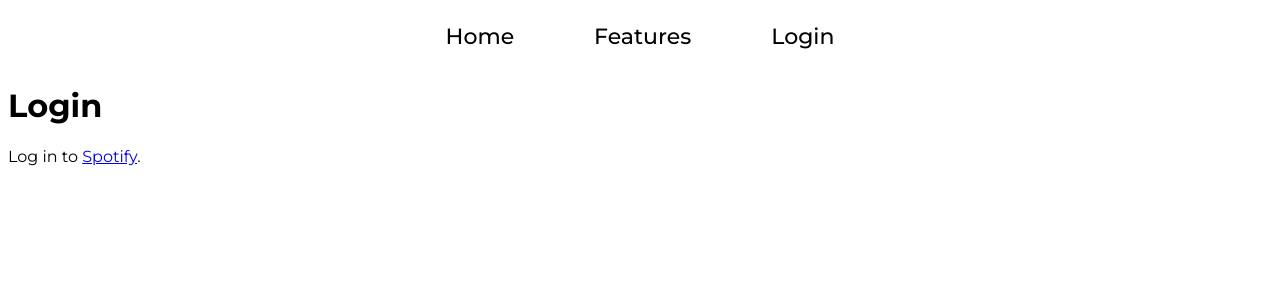
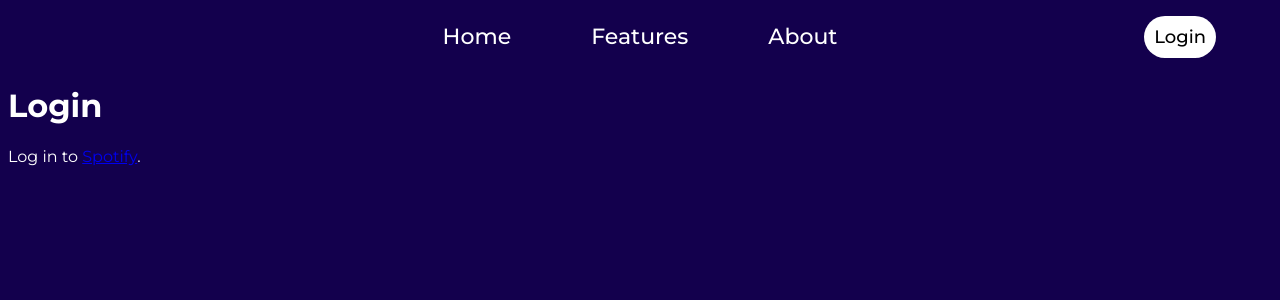
Before and after one commit to ZeroWave022/MusicVision, a Flask app: page /auth/login in a window 1280 px wide. Shown: the top 300 px of the page. Run offline with Flask 2, Linux system fonts and the light colour scheme; parts of the project's set-up code (start-up, migrations or seed data) failed here and were passed over.

Commit message:
feat: Change look of layout

```diff
--- a/musicvision/static/style.css
+++ b/musicvision/static/style.css
@@ -1,18 +1,22 @@
 body {
     font-family: "Montserrat", Arial, Helvetica, sans-serif;
+    background-color: hsl(255deg 100% 15%);
+    color: white;
 }
 
 nav {
     display: flex;
     justify-content: center;
-    width: 80vw;
+    align-items: center;
+    width: 90vw;
     margin: auto;
     gap: 50px;
+    position: relative;
 }
 
 nav a {
     text-decoration: none;
-    color: black;
+    color: white;
     padding: 15px;
     font-size: 22px;
     font-weight: 500;
@@ -24,3 +28,14 @@ nav a:hover {
     transition: 0.2s ease-in-out;
     text-shadow: gray 2px 2px 5px;
 }
+
+#interaction-link {
+    position: absolute;
+    right: 0;
+    font-size: 18px;
+    padding: 10px;
+
+    color: black;
+    background-color: white;
+    border-radius: 32px;
+}
--- a/musicvision/templates/layout.html
+++ b/musicvision/templates/layout.html
@@ -19,11 +19,13 @@
     <nav>
         <a href="/">Home</a>
         <a href="/features">Features</a>
+        <a href="/about">About</a>
+
 
         {% if g.user %}
-        <a href="/dashboard">Dashboard</a>
+        <a href="/dashboard" id="interaction-link">Dashboard</a>
         {% else %}
-        <a href="/auth/login">Login</a>
+        <a href="/auth/login" id="interaction-link">Login</a>
         {% endif %}
     </nav>
 
```
